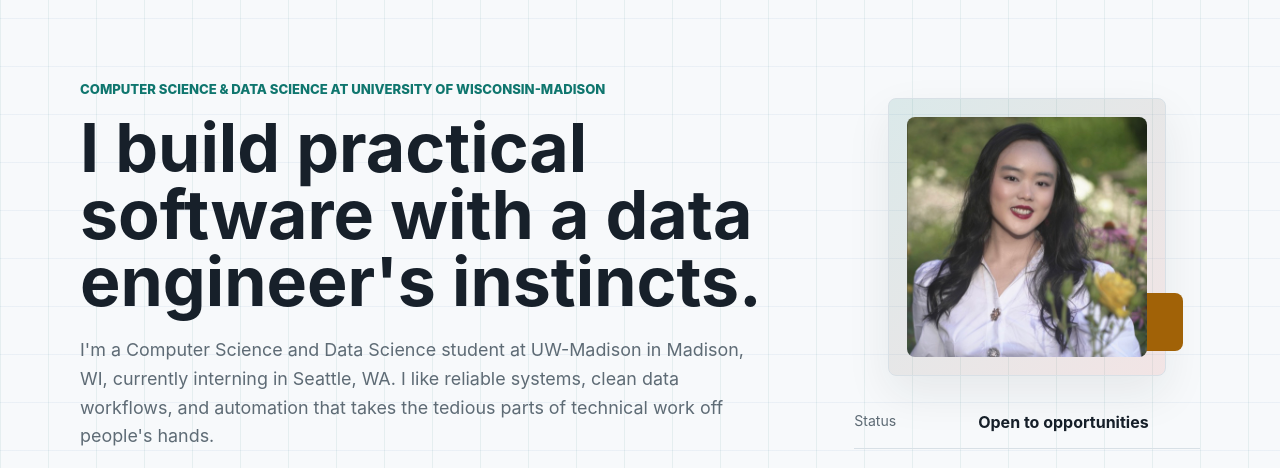
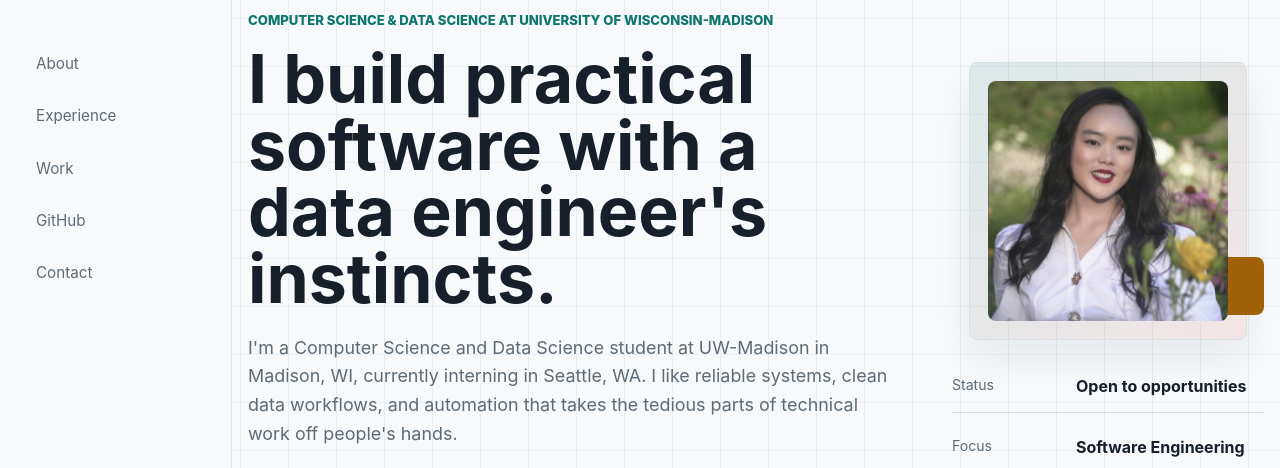
Before and after one commit to EleanorLiu12/KJPortfolio, a plain HTML site: page index.html in a window 1280 px wide. Shown: the part 78-546 px from the top of the page. Drawn offline with Linux system fonts and the light colour scheme; no server answers.

Commit message:
Move desktop navigation to side panel

```diff
--- a/styles.css
+++ b/styles.css
@@ -118,6 +118,45 @@ img {
 .nav-links a:focus-visible {
   background: var(--surface-strong);
   color: var(--text);
+}
+
+@media (min-width: 921px) {
+  .site-header {
+    position: fixed;
+    inset: 0 auto 0 0;
+    width: 232px;
+    border-right: 1px solid rgba(216, 224, 230, 0.8);
+    border-bottom: 0;
+  }
+
+  .nav-shell {
+    align-items: flex-start;
+    flex-direction: column;
+    justify-content: flex-start;
+    width: auto;
+    height: 100%;
+    margin: 0;
+    padding: 28px 24px;
+  }
+
+  .brand {
+    margin-bottom: 34px;
+  }
+
+  .nav-links {
+    display: grid;
+    width: 100%;
+    gap: 8px;
+  }
+
+  .nav-links a {
+    width: 100%;
+    padding: 10px 12px;
+  }
+
+  main {
+    margin-left: 232px;
+  }
 }
 
 .section-shell {
```
